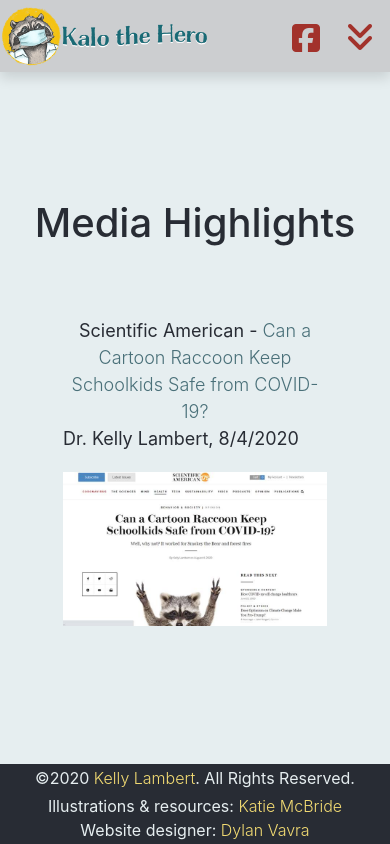
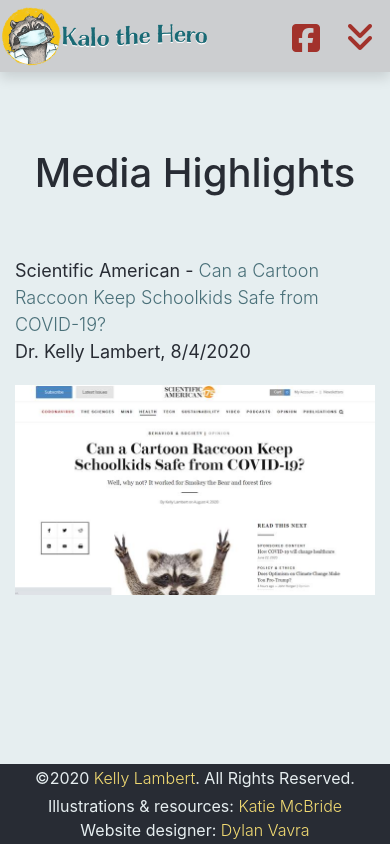
Before and after one commit to dvavs/kalothehero, a React (Create React App) app: page /media in a window 390 px wide. Built offline with nearby package versions, Linux system fonts and the light colour scheme.

Commit message:
Make Media pg responsive, fix CSS bug on About pg

```diff
--- a/src/App.css
+++ b/src/App.css
@@ -51,6 +51,15 @@
   text-decoration: none;
 }
 
+@media screen and (max-width: 1100px) {
+
+  main {
+      margin: 75px 100px;
+      width: 80%;
+  }
+
+}
+
 @media screen and (max-width: 839px) {
 
   .App {
@@ -60,7 +69,7 @@
   main {
     width: 100%;
     margin: 72px 0px;
-    padding: 20px;
+    padding: 0px 20px;
     display: block;
     position: relative;
     background-color: var(--primary-lb);
@@ -73,7 +82,7 @@
   }
 
   main h1 {
-    margin-top: 50px;
+    margin-top: 0px;
   }
 
 }
--- a/src/components/MediaMention/style.css
+++ b/src/components/MediaMention/style.css
@@ -11,7 +11,31 @@
     margin: 0;
 }
 
+.media-mention-header {
+    display: block;
+    text-align: left;
+  }
+
 .media-scrnsht {
     width: 100%;
     margin-top: 20px;
 }
+
+@media screen and (max-width: 1200px) {
+
+    .media-mention {
+        max-width: 90%;
+        margin: 0 5%;
+    }
+
+}
+
+@media screen and (max-width: 480px) {
+
+    .media-mention {
+        max-width: 100%;
+        margin: 0;
+        padding: 10px;
+    }
+
+}
--- a/src/pages/About/style.css
+++ b/src/pages/About/style.css
@@ -36,13 +36,6 @@
     display: block;
 }
 
-@media screen and (max-width: 1000px) {
-    #about {
-        margin: 0% 10%;
-        width: 80%;
-    }
-}
-
 @media screen and (max-width: 719px) {
 
     #kalo-transparent-bg {
@@ -60,7 +53,7 @@
 @media screen and (max-width: 679px) {
 
     #about {
-      margin: 0% 5%;
+      margin-left: 5%;
       width: 90%
     }
 
```
